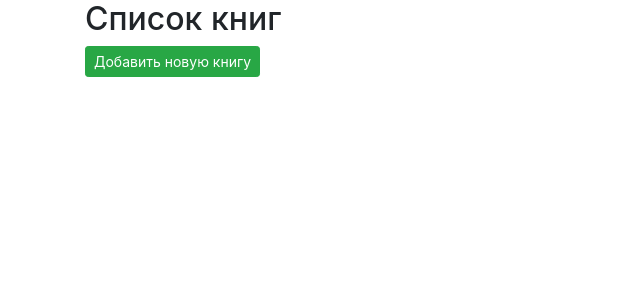
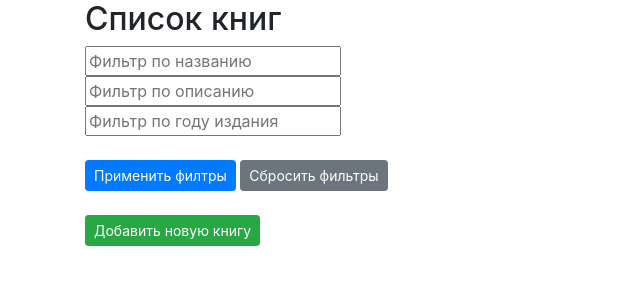
Before and after one commit to AndrewVeiner/books_lib, a Symfony app: template templates/books/index.html.twig in a window 1280 px wide. Shown: the top 300 px of the page, without its empty margins (0-640 px from the left). Run offline with Twig, Linux system fonts and the light colour scheme; the template is opened without the code that fills it, so the values that code supplies are empty; some libraries are stand-ins or nearby versions.

Commit message:
add filters by books

```diff
--- a/src/Entity/Books.php
+++ b/src/Entity/Books.php
@@ -43,7 +43,7 @@ class Books
     private $cover;
 
     /**
-     * @ORM\Column(type="date")
+     * @ORM\Column(type="integer")
      */
     private $year;
 
@@ -115,12 +115,12 @@ class Books
         return $this;
     }
 
-    public function getYear(): ?\DateTimeInterface
+    public function getYear()
     {
         return $this->year;
     }
 
-    public function setYear(\DateTimeInterface $year): self
+    public function setYear($year): self
     {
         $this->year = $year;
 
--- a/src/Form/BooksType.php
+++ b/src/Form/BooksType.php
@@ -10,6 +10,7 @@ use Symfony\Component\Form\Extension\Core\Type\ChoiceType;
 use Symfony\Component\Form\Extension\Core\Type\CollectionType;
 use Symfony\Component\Form\Extension\Core\Type\DateType;
 use Symfony\Component\Form\Extension\Core\Type\FileType;
+use Symfony\Component\Form\Extension\Core\Type\NumberType;
 use Symfony\Component\Form\Extension\Core\Type\SubmitType;
 use Symfony\Component\Form\Extension\Core\Type\TextType;
 use Symfony\Component\Form\FormBuilderInterface;
@@ -26,10 +27,8 @@ class BooksType extends AbstractType
                 'label' => 'upload cover',
                 'data_class' => null,
             ])
-            ->add('year', DateType::class, [
+            ->add('year', NumberType::class, [
                 'label' => 'Год публикации книги',
-                'widget' => 'single_text',
-                'format' => 'yyyy'
             ]);
 
 
--- a/src/Repository/BooksRepository.php
+++ b/src/Repository/BooksRepository.php
@@ -18,6 +18,7 @@ class BooksRepository extends ServiceEntityRepository
     {
         parent::__construct($registry, Books::class);
     }
+
 
     // /**
     //  * @return Books[] Returns an array of Books objects
--- a/templates/books/index.html.twig
+++ b/templates/books/index.html.twig
@@ -10,6 +10,27 @@
 {% block body %}
     <div class="container">
         <h2>Список книг</h2>
+
+        <form class="tr table-head" method="GET">
+            <div class="th"></div>
+            <div class="th">
+                <input name="title" type="text" class="filter" value="{{ filters.title | default("") }}" placeholder="Фильтр по названию">
+            </div>
+            <div class="th">
+                <input name="description" type="text" class="filter" value="{{ filters.description | default("") }}" placeholder="Фильтр по описанию">
+            </div>
+            <div class="th">
+                <input name="year" type="number" class="filter" value="{{ filters.year | default("") }}" placeholder="Фильтр по году издания">
+            </div>
+            <div class="th"></div>
+            <br>
+            <div class="th">
+                <input class="btn btn-sm btn-primary" type="submit" value="Применить филтры" />
+                <a class="btn btn-sm btn-secondary" role="button" href="{{ path('books') }}">Сбросить фильтры</a>
+            </div>
+
+        </form>
+        <br>
         <div><a class="btn btn-sm btn-success" role="button" href="{{ path('create_books') }}">Добавить новую книгу</a></div>
         <br>
         {% for book in books %}
@@ -35,8 +56,8 @@
                     </div>
                     <div class="td">
                         <div>Год издательства:</div>
-                        <textarea id="year-{{book.id}}" name="books[year]" type="text" class="form-control" required="required">{{ book.year|date('Y') }}</textarea>
-                        <label for="year-{{ book.id }}">{{ book.year|date('Y') }}</label>
+                        <textarea id="year-{{book.id}}" name="books[year]" type="text" class="form-control" required="required">{{ book.year }}</textarea>
+                        <label for="year-{{ book.id }}">{{ book.year }}</label>
                     </div>
 
                 </form>
--- a/templates/books/singleView.html.twig
+++ b/templates/books/singleView.html.twig
@@ -14,7 +14,7 @@
                 <br>
                 <div>Описание: {{ books.description }}</div>
                 <br>
-                <div>Год издательства: {{ books.year|date('Y') }}</div>
+                <div>Год издательства: {{ books.year }}</div>
                 <a class="btn btn-sm btn-info" role="button" href="{{ path('update_book', {'books': books.id}) }}">Редактировать запись</a>
                 <a class="btn btn-sm btn-danger" role="button" href="{{ path('delete_book', {'books': books.id}) }}">Удалить запись</a>
             </div>
```
Also changed, not shown: src/Controller/BooksController.php (+11 -4 lines).
